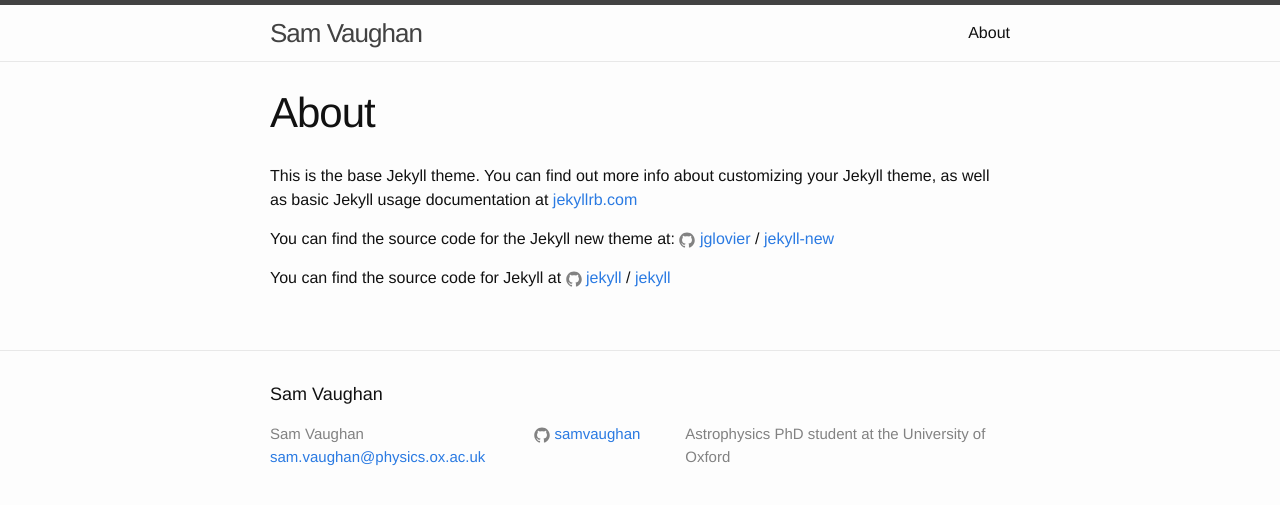
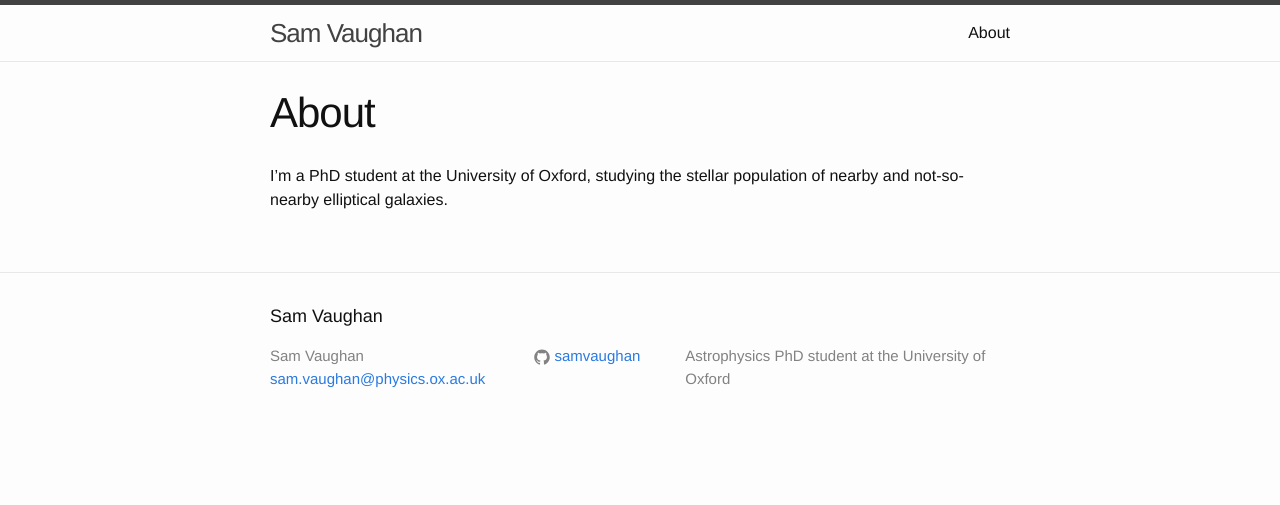
Before and after one commit to samvaughan/samvaughan.github.io, a Jekyll site: the page built from about.md, in a window 1280 px wide. Shown: the top 505 px of the page. Built offline with Jekyll 4.4.1, drawn with Linux system fonts in a browser that asks for light colours.

Commit message:
Updated about section

```diff
--- a/about.md
+++ b/about.md
@@ -4,12 +4,4 @@ title: About
 permalink: /about/
 ---
 
-This is the base Jekyll theme. You can find out more info about customizing your Jekyll theme, as well as basic Jekyll usage documentation at [jekyllrb.com](http://jekyllrb.com/)
-
-You can find the source code for the Jekyll new theme at:
-{% include icon-github.html username="jglovier" %} /
-[jekyll-new](https://github.com/jglovier/jekyll-new)
-
-You can find the source code for Jekyll at
-{% include icon-github.html username="jekyll" %} /
-[jekyll](https://github.com/jekyll/jekyll)
+I'm a PhD student at the University of Oxford, studying the stellar population of nearby and not-so-nearby elliptical galaxies.
```
